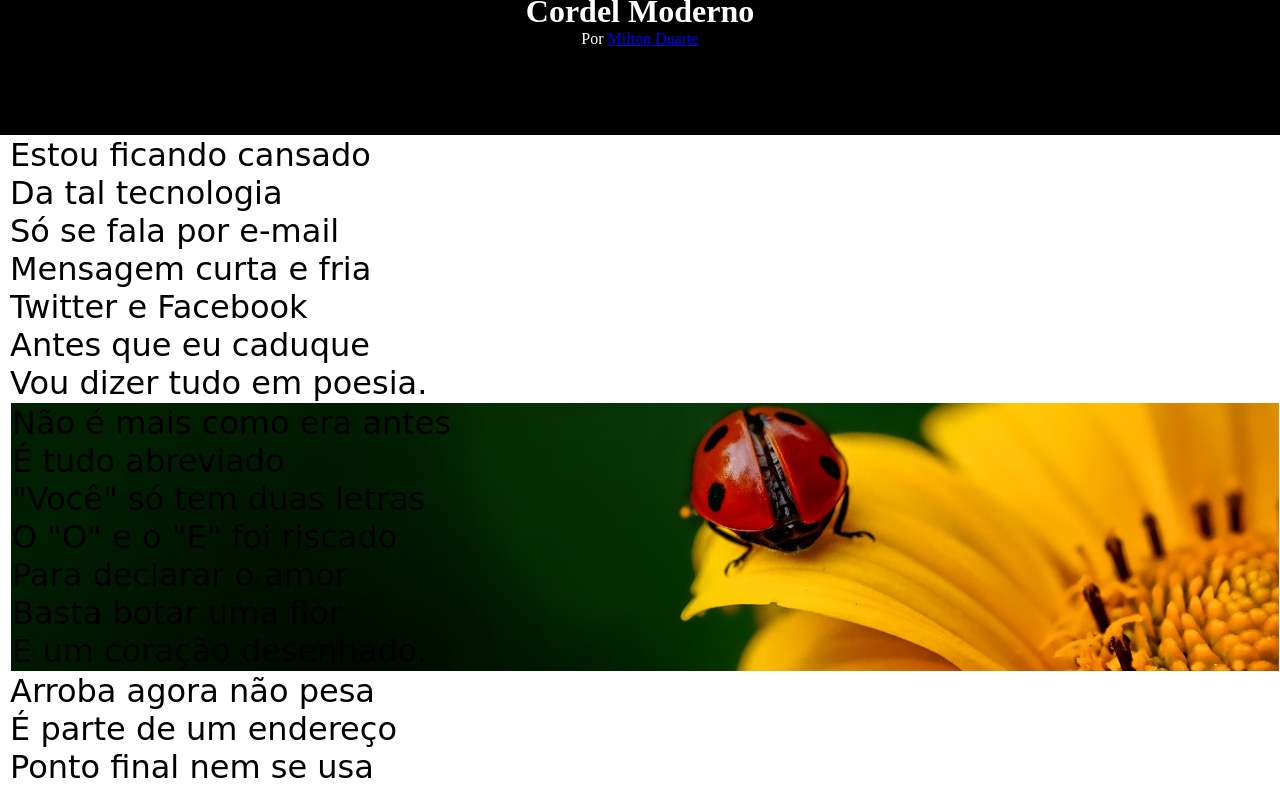
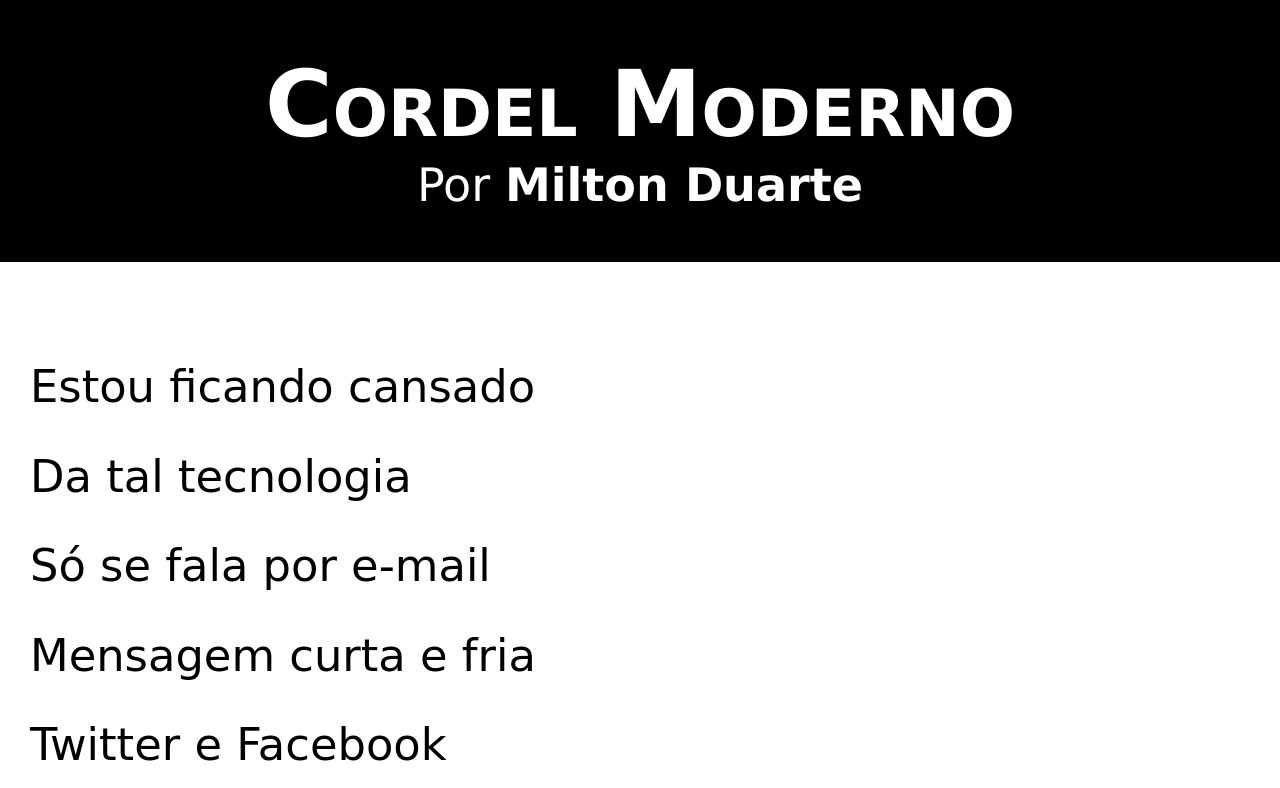
Before and after one commit to Francisco-Simao/projeto-cordel, a plain HTML site: page pacote-d012/index.html in a window 1280 px wide. Shown: the top 788 px of the page. Drawn offline with Linux system fonts and the light colour scheme.

Commit message:
atualização

```diff
--- a/pacote-d012/index.html
+++ b/pacote-d012/index.html
@@ -25,7 +25,7 @@
                 Vou dizer tudo em poesia.
             </p>
         </section>
-        <section id="seg_es" class="img1">
+        <section id="seg_es" class="img1" class="img">
             <p>
                 Não é mais como era antes <br>
                 É tudo abreviado <br>
@@ -56,7 +56,7 @@
                 Decifre esse rabisco.
             </p>
         </section>
-        <section id="qua_es" class="img2">
+        <section id="qua_es" class="img1" class="img">
             <p>Tenho saudade das cartas <br>
                 Escritas com a própria mão <br>
                 Mandava no mês de Junho <br>
--- a/pacote-d012/style.css
+++ b/pacote-d012/style.css
@@ -5,26 +5,71 @@
     padding: 0px;
 }
 
+:root {
+    --fonte1: Verdana, Geneva, Tahoma, sans-serif ;
+    --fonte2: Cursive ;
+
+}
+
 html , main {
     min-height: 100vh;
-
 }
 
 header {
     background-color: black;
     color: white;
-    margin:-8px -8px 1px -8px;
+    /* margin:-8px -8px 1px -8px;
     padding: 1px 1px 1px 1px;
-    height: 141px;
+    height: 141px; */
     text-align: center;
+    font-size: 3.6vw;
+
+}
+
+header > h1 {
+    padding-top: 50px  ;
+    font-variant: small-caps; /* text-transform: uppercase; !ANOTAR DEPOIS!*/
+    font-family: var(--fonte1);
+
+}
+
+header > p {
+    padding-bottom: 50px;
+    font-family: var(--fonte1);
+}
+
+a {
+    text-decoration: none;
+    font-weight: bold;
+    color: white;
+}
+
+a:hover {
+    text-decoration: underline;
 }
 
 
+
 main {
-    font: 2em cursive;
-    line-height: ;
-    padding-left: 10px;
+    font: 2em var(--fonte2);
 
+
+
+}
+
+section {
+    padding-top: 10vh;
+    padding-bottom: 10vh;
+    line-height: 2em;
+    padding-left: 30px;
+    font-size: 3.5vw;
+}
+
+section.img1 > p {
+    background-color: rgba(44, 44, 44, 0.678);
+    display: inline-block;
+    color: white;
+    padding: 5px;
 }
 
 #pri_es {
@@ -32,8 +77,7 @@ main {
 }
 
 #seg_es {
-    margin: 1px 1px 1px 1px;
-    padding: 1px 1px 1px 1px;
+
     background: white url(imagens/background001.jpg) center right no-repeat  fixed  ;
     background-size: cover;
 
@@ -47,3 +91,10 @@ background-size: cover; */
     fixed;
     background-size: cover;
 }
+
+footer {
+    background-color: black;
+    color: white;
+    text-align: center;
+    font-family: var(--fonte1);
+}
```
Also changed, not shown: 1 other file.
